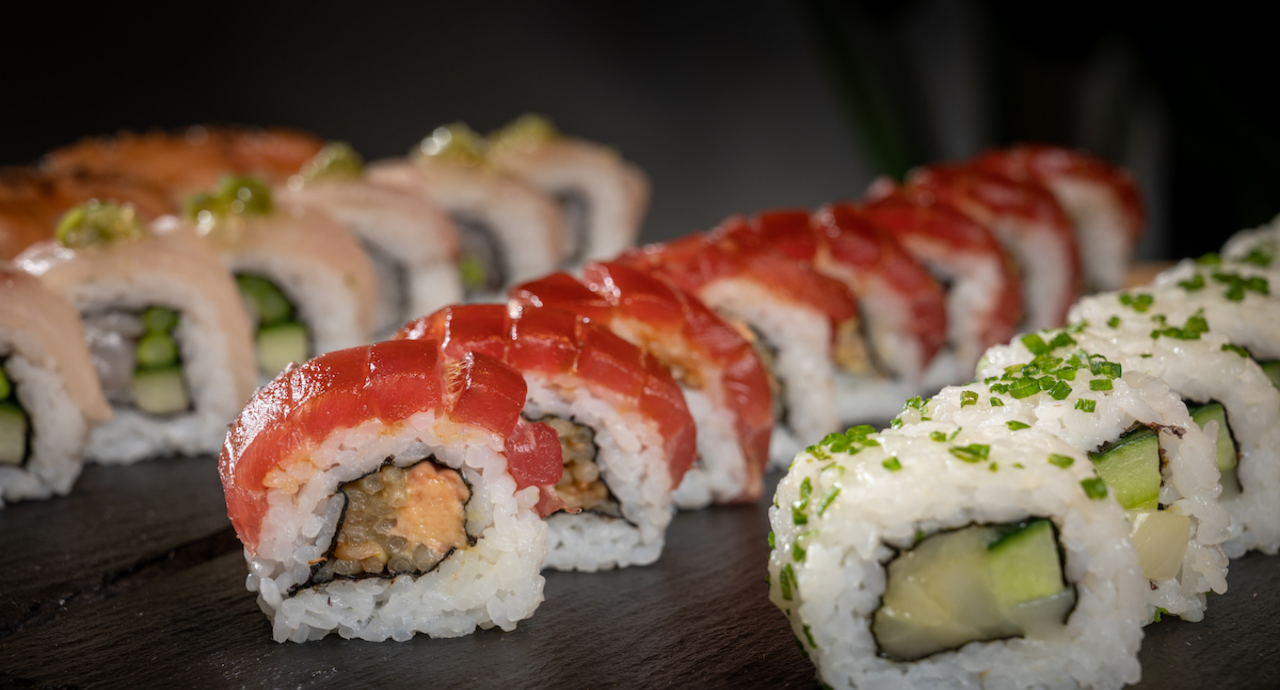
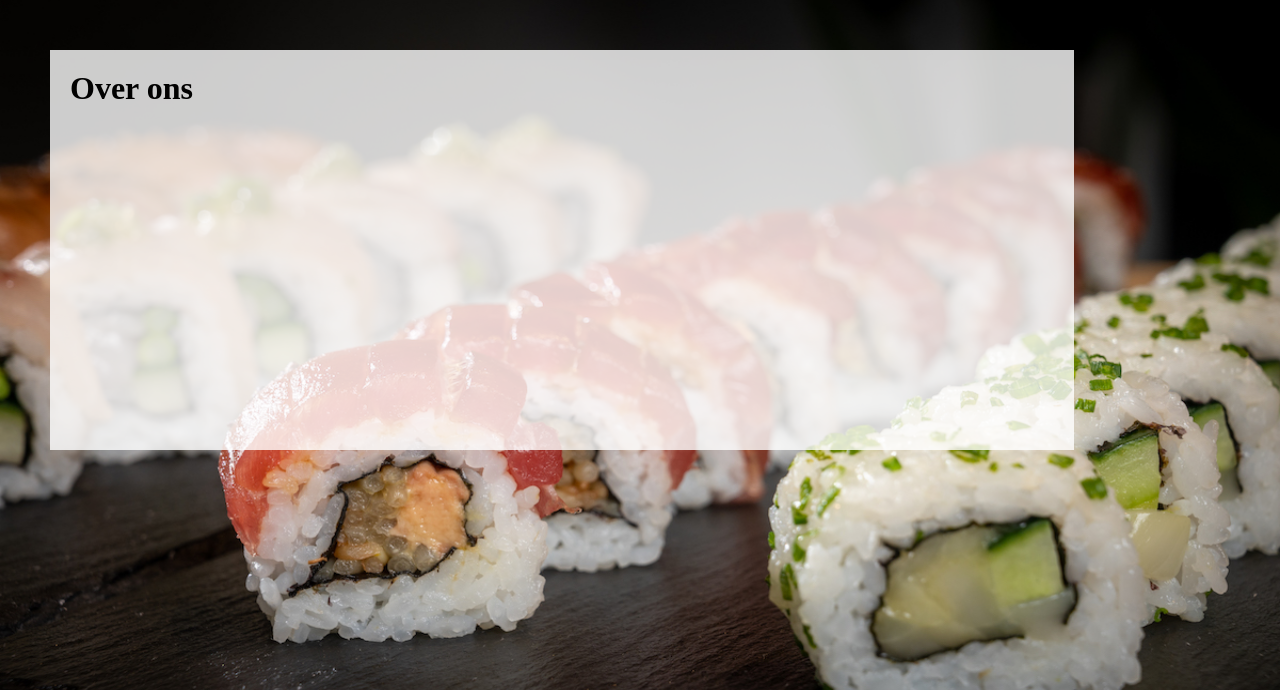
Before and after one commit to Snicker2904/miniCRUDD, a PHP site: page / in a window 1280 px wide. Shown: the part 80-770 px from the top of the page. Run offline with PHP 8.4, Linux system fonts and the light colour scheme.

Commit message:
quick update
added js and changed some names

```diff
--- a/bestellen.html
+++ b/bestellen.html
@@ -5,7 +5,8 @@
     <meta http-equiv="X-UA-Compatible" content="IE=edge" />
     <meta name="viewport" content="width=device-width, initial-scale=1.0" />
     <link rel="stylesheet" href="css/styles.css">
-    <titleHomepage</title>
+    <title>Bestellen</title>
+    <script src="js/main.js"></script>
   </head>
   <body>
       <header>
--- a/css/styles.css
+++ b/css/styles.css
@@ -33,3 +33,18 @@ a {
 a:hover {
   color: red;
 }
+
+.info {
+  height: 400px;
+  width: 80%;
+  margin: 50px;
+  background-color: white;
+  opacity: 80%;
+}
+
+.infotekst {
+  height: 400px;
+  width: 50%;
+  padding-top: 20px;
+  padding-left: 20px;
+}
--- a/index.html
+++ b/index.html
@@ -6,6 +6,7 @@
     <meta name="viewport" content="width=device-width, initial-scale=1.0" />
     <link rel="stylesheet" href="css/styles.css">
     <title>Homepage</title>
+    <script src="js/main.js"></script>
   </head>
   <body>
       <header>
@@ -34,7 +35,18 @@
               object-fit: cover;
               background-size: 100% 100%;
             }
-      </style>
+       </style>
+
+       <div class="info">
+         <div class="infotekst">
+           <h1>Over ons <br> </h1>
+           <h2></h2>
+         </div>
+         <div class="infoimage">
+
+         </div>
+       </div>
+
       </main>
       <footer></footer>
   </body>
--- a/menu.html
+++ b/menu.html
@@ -5,7 +5,8 @@
     <meta http-equiv="X-UA-Compatible" content="IE=edge" />
     <meta name="viewport" content="width=device-width, initial-scale=1.0" />
     <link rel="stylesheet" href="css/styles.css">
-    <titleHomepage</title>
+    <title>Menu</title>
+    <script src="js/main.js"></script>
   </head>
   <body>
       <header>
--- a/reserveren.html
+++ b/reserveren.html
@@ -5,7 +5,8 @@
     <meta http-equiv="X-UA-Compatible" content="IE=edge" />
     <meta name="viewport" content="width=device-width, initial-scale=1.0" />
     <link rel="stylesheet" href="css/styles.css">
-    <titleHomepage</title>
+    <title>Reserveren</title>
+    <script src="js/main.js"></script>
   </head>
   <body>
       <header>
```
